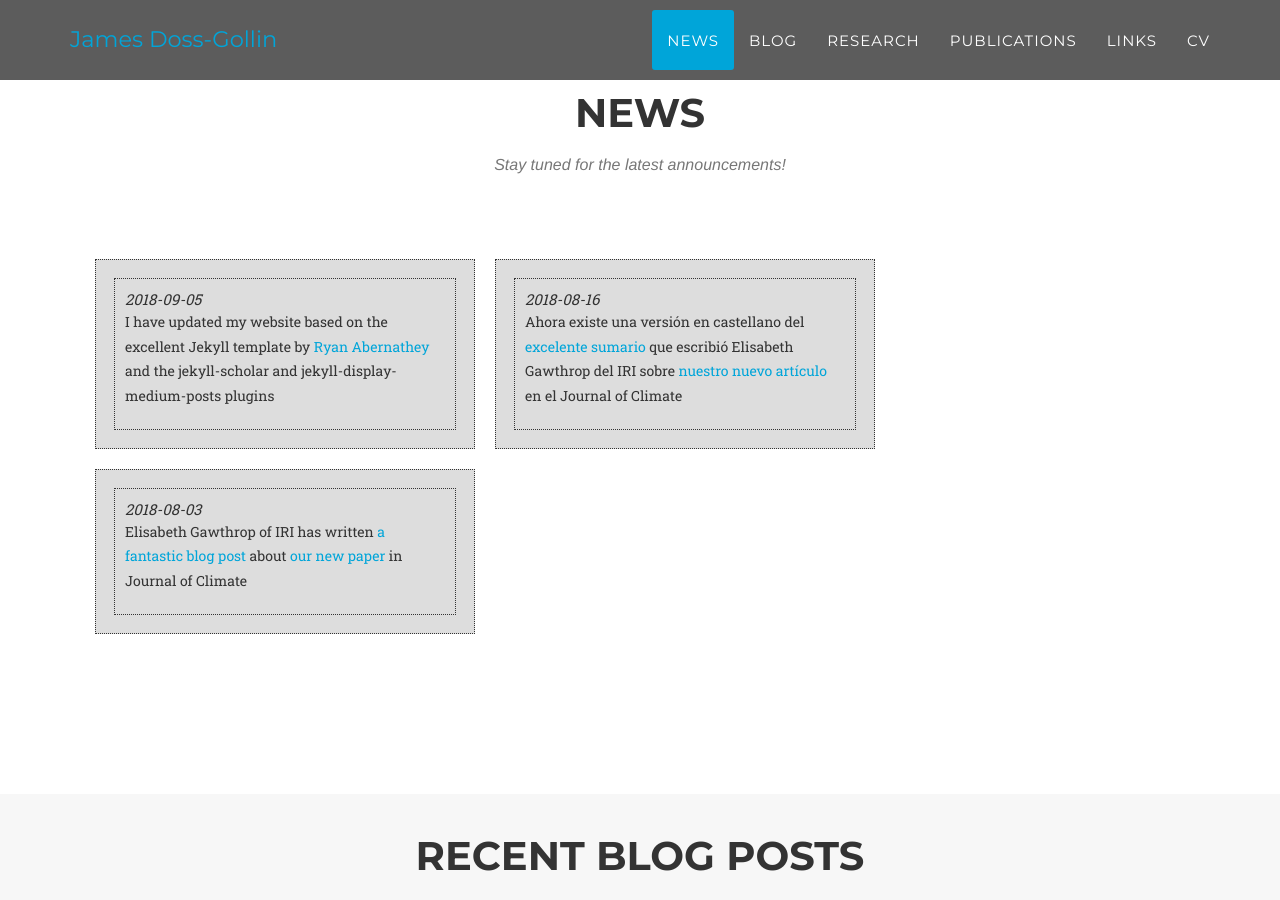
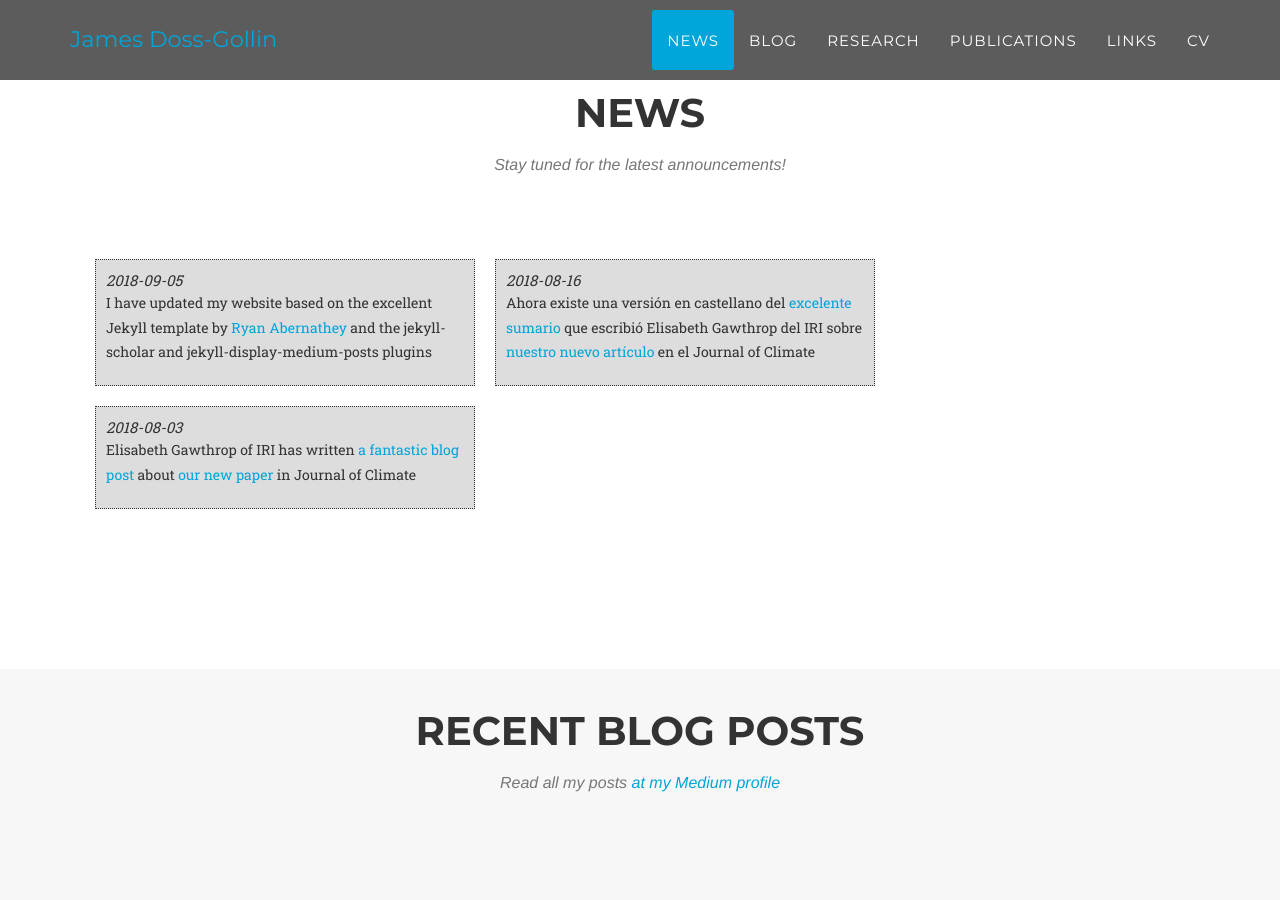
Before and after one commit to jdossgollin/blog, a Jekyll site: the page built from index.html, in a window 1280 px wide and 900 px high, scrolled down 724 px. Built offline with Jekyll 4.4.1, drawn with Linux system fonts in a browser that asks for light colours; nearby versions of some CDN libraries; some web fonts are replaced; library files that are not in the unit come from our copies; comment, search, counter and statistics services are not loaded.

Commit message:
fix bug causing double border

```diff
--- a/index.html
+++ b/index.html
@@ -19,12 +19,10 @@ layout: default
                 {% assign newsitems = site.data.news | sort: 'date' | reverse %}
                 {% for item in newsitems limit: 6%}
                     <div class="col-md-4 col-sm-4 newsitem">
-                        <div class="collaborator">
-                            <i>{{ item.date }}</i>
-                            <p>
-                                {{ item.description }}
-                            </p>
-                        </div>
+                        <i>{{ item.date }}</i>
+                        <p>
+                            {{ item.description }}
+                        </p>
                     </div>
                 {% endfor %}
             </div>
```
